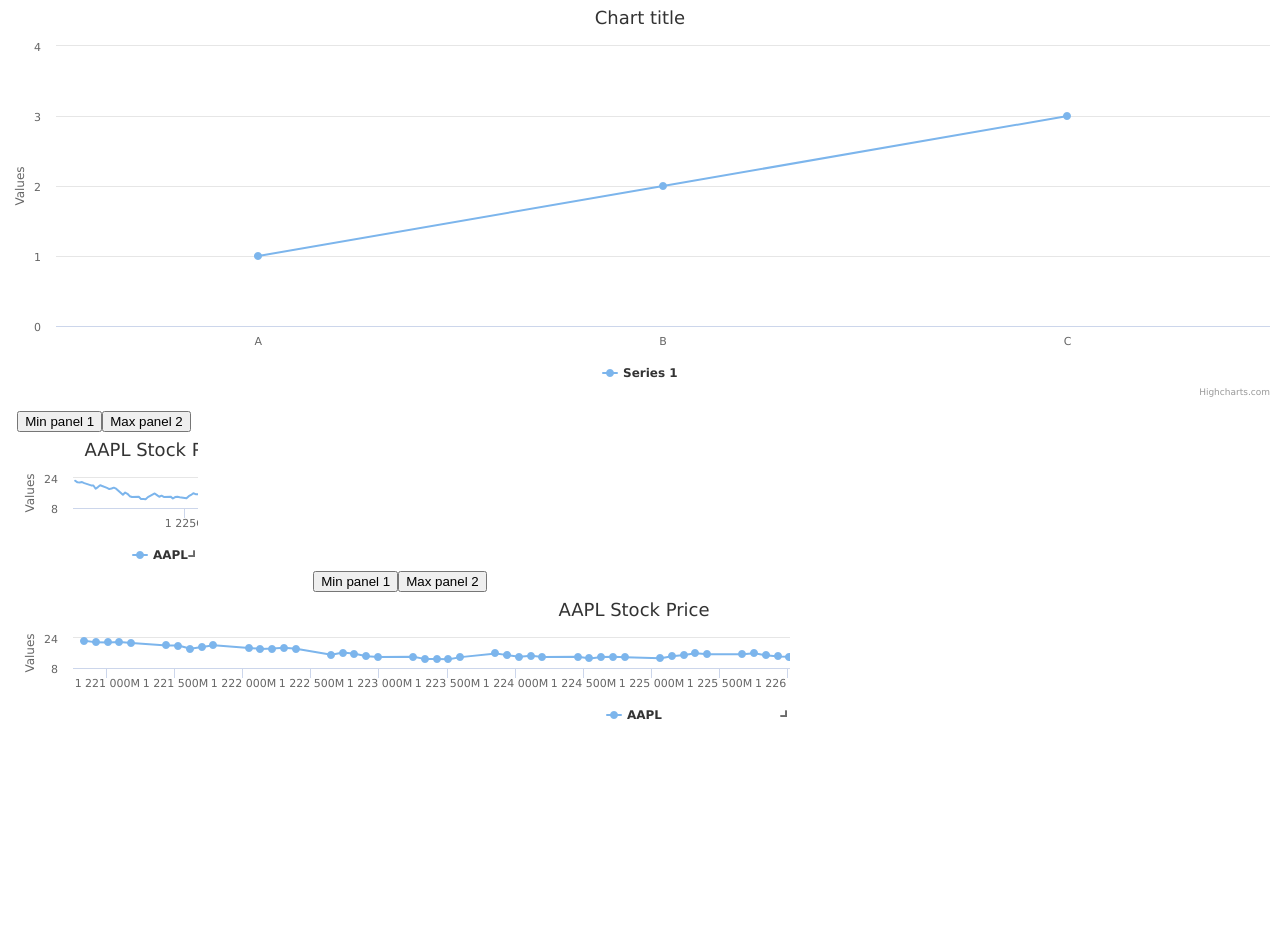
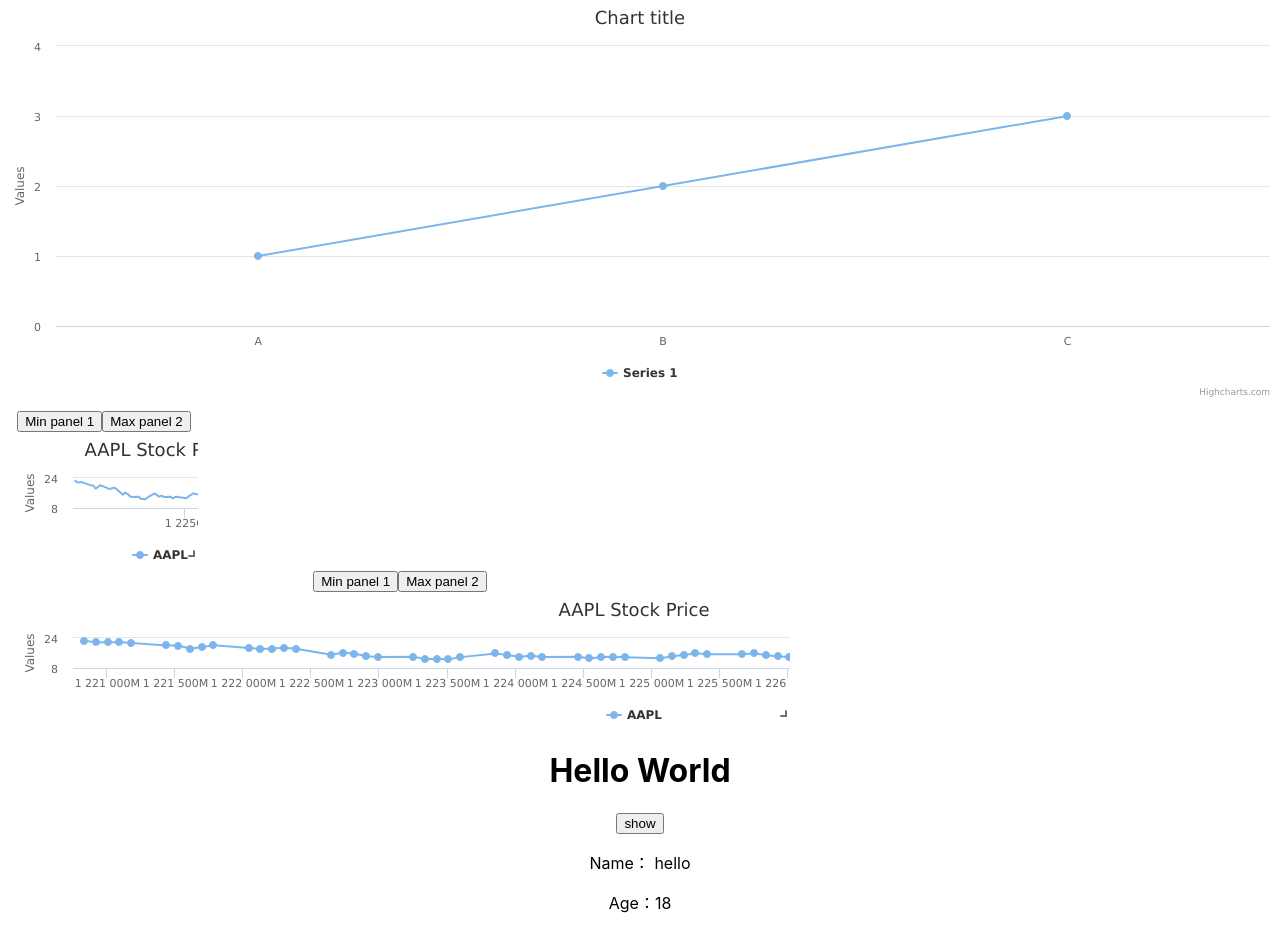
Before and after one commit to ABadBoy/my-app-react, a React (Create React App) app: page / in a window 1280 px wide. Before the commit the page ends 800 px from the top, so only its background shows below. Built offline with nearby package versions, Linux system fonts and the light colour scheme.

Commit message:
add function

```diff
--- a/src/App.js
+++ b/src/App.js
@@ -11,6 +11,8 @@ import ClassClick from "./components/ClassClick";
 import EventBind from "./components/EventBind";
 import MyFirstGrid from "./components/GridLayout"
 import LineChart from "./components/LineChart"
+import VisibilityToggle from "./components/VisibilityToggle";
+import User from "./components/User";
 
 
 class App extends React.Component{
@@ -31,8 +33,10 @@ class App extends React.Component{
           <Welcome name="Jeff"/>*/}
           <LineChart/>
           <MyFirstGrid/>
+          <VisibilityToggle/>
+          <User name={"hello"} age={18}/>
         </div>
-    )
+    );
   }
 }
 
--- /dev/null
+++ b/src/components/User.js
@@ -0,0 +1,11 @@
+
+const User = (props) => {
+  return (
+      <div>
+        <p>Name： {props.name}</p>
+        <p>Age：{props.age} </p>
+      </div>
+  )
+}
+
+export default User;
--- /dev/null
+++ b/src/components/VisibilityToggle.js
@@ -0,0 +1,39 @@
+import React from "react";
+
+class VisibilityToggle extends React.Component{
+
+  constructor(props) {
+    super(props);
+    this.handleToggle = this.handleToggle.bind(this)
+    this.state = {
+      visibility: false
+    };
+  }
+
+  render() {
+    return (
+        <div>
+          <h1>Hello World</h1>
+          <button onClick={this.handleToggle}>
+            {this.state.visibility ? 'hide' : 'show'}
+          </button>
+          {this.state.visibility && (
+              <div>
+                <p>Welcome to state!</p>
+              </div>
+          )}
+        </div>
+    );
+  }
+
+
+  handleToggle() {
+    this.setState((preState) => {
+      return {
+        visibility: !preState.visibility
+      };
+    });
+  }
+}
+
+export default VisibilityToggle;
```
